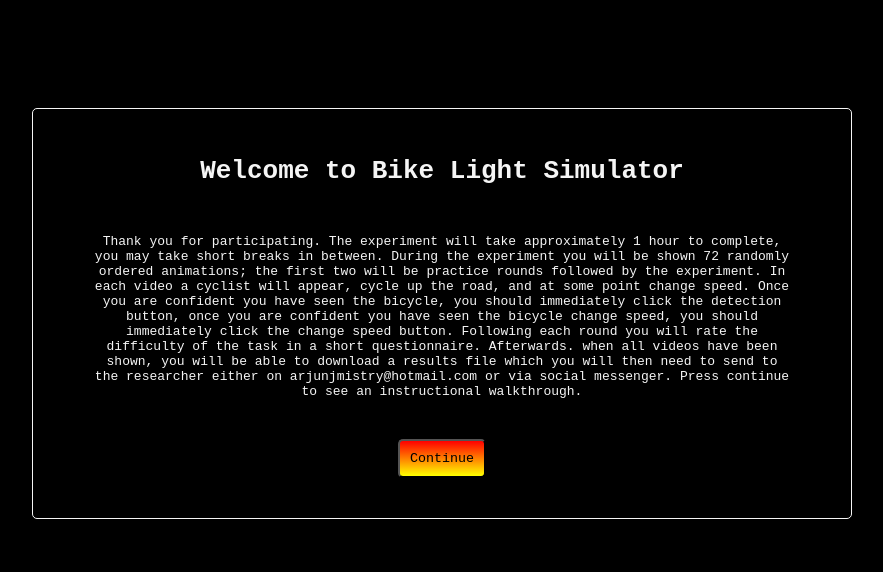
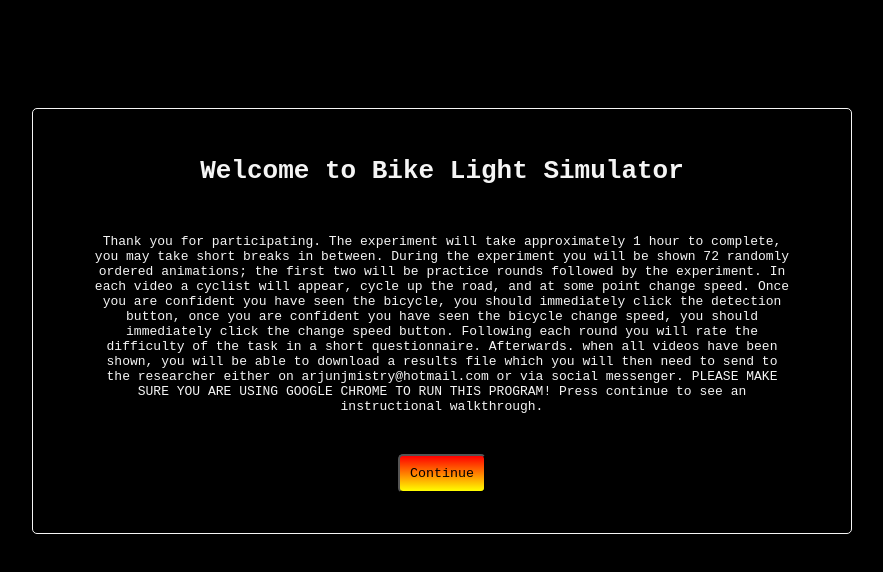
Before and after one commit to arjunjmistry/Light, a plain HTML site: page index.html in a window 1280 px wide. Shown: the whole page, without its empty margins (198-1081 px from the left). Drawn offline with Linux system fonts and the light colour scheme.

Commit message:
Update index.html

```diff
--- a/index.html
+++ b/index.html
@@ -16,7 +16,7 @@
         <h1 class=Header>Welcome to Bike Light Simulator</h1>
         </div>
         <div class=textWrapper>
-        <p1 class=welcomeText>Thank you for participating. The experiment will take approximately 1 hour to complete, you may take short breaks in between. During the experiment you will be shown 72 randomly ordered animations; the first two will be practice rounds followed by the experiment. In each video a cyclist will appear, cycle up the road, and at some point change speed. Once you are confident you have seen the bicycle, you should immediately click the detection button, once you are confident you have seen the bicycle change speed, you should immediately click the change speed button. Following each round you will rate the difficulty of the task in a short questionnaire. Afterwards. when all videos have been shown, you will be able to download a results file which you will then need to send to the researcher either on arjunjmistry@hotmail.com or via social messenger. Press continue to see an instructional walkthrough.</p1>
+        <p1 class=welcomeText>Thank you for participating. The experiment will take approximately 1 hour to complete, you may take short breaks in between. During the experiment you will be shown 72 randomly ordered animations; the first two will be practice rounds followed by the experiment. In each video a cyclist will appear, cycle up the road, and at some point change speed. Once you are confident you have seen the bicycle, you should immediately click the detection button, once you are confident you have seen the bicycle change speed, you should immediately click the change speed button. Following each round you will rate the difficulty of the task in a short questionnaire. Afterwards. when all videos have been shown, you will be able to download a results file which you will then need to send to the researcher either on arjunjmistry@hotmail.com or via social messenger. PLEASE MAKE SURE YOU ARE USING GOOGLE CHROME TO RUN THIS PROGRAM! Press continue to see an instructional walkthrough.</p1>
         </div>
         <div class=buttonWrapper>
         <button type=button id=welcomeButton>Continue</button>
```
